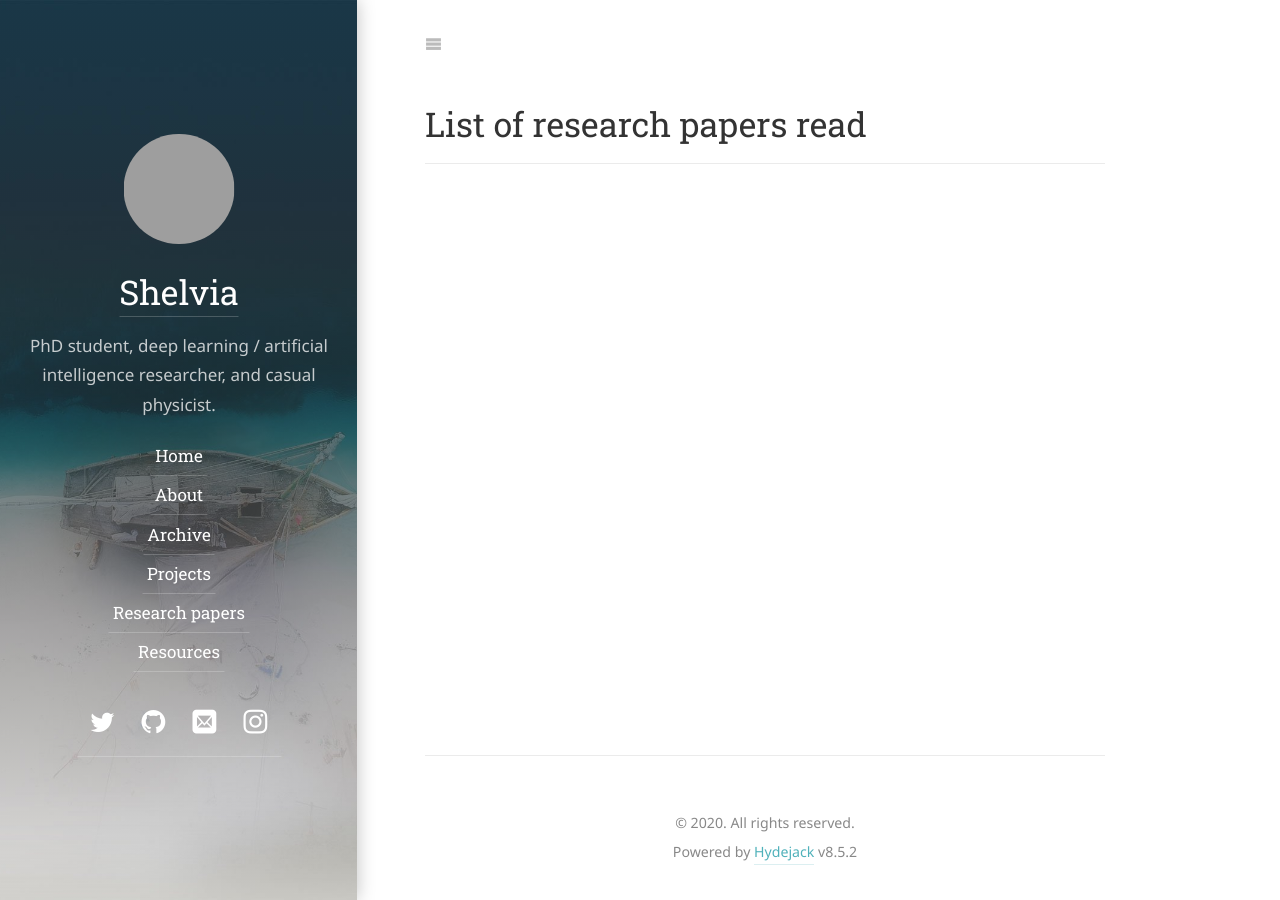
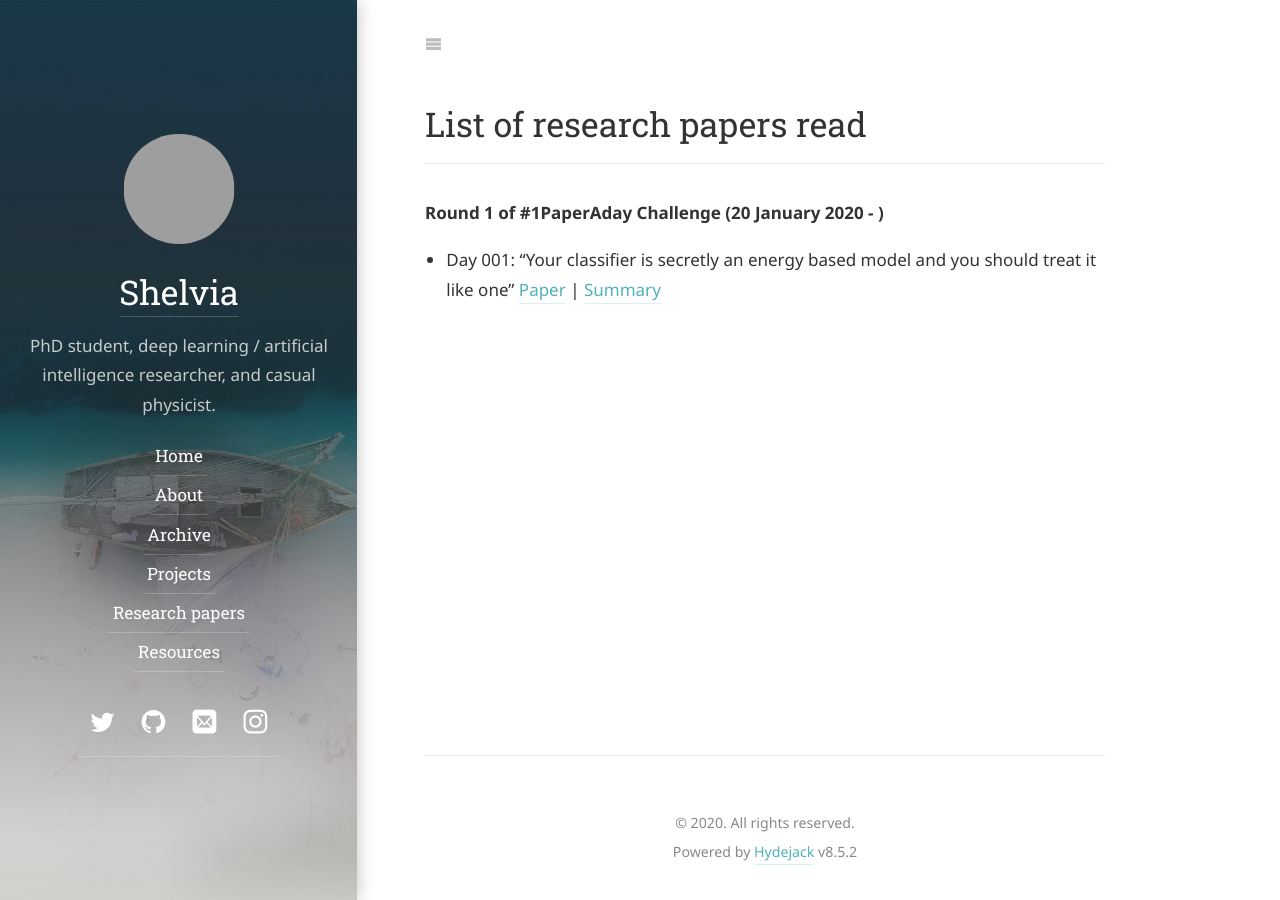
Before and after one commit to shelvia1039/shelvia, a Jekyll site: the page built from pages/papers.md, in a window 1280 px wide. Built offline with Jekyll 4.4.1, drawn with Linux system fonts in a browser that asks for light colours; some web fonts are replaced; grey boxes are pictures that could not be loaded.

Commit message:
Update papers.md

```diff
--- a/pages/papers.md
+++ b/pages/papers.md
@@ -2,3 +2,6 @@
 layout: page
 title:  List of research papers read
 ---
+**Round 1 of #1PaperAday Challenge (20 January 2020 - )**
+- Day 001: "Your classifier is secretly an energy based model and you should treat it like one"
+    [Paper](https://arxiv.org/pdf/1912.03263.pdf)  |  [Summary](https://medium.com/@shelviawongso/energy-based-classifier-446c4d4d1e6f)
```
